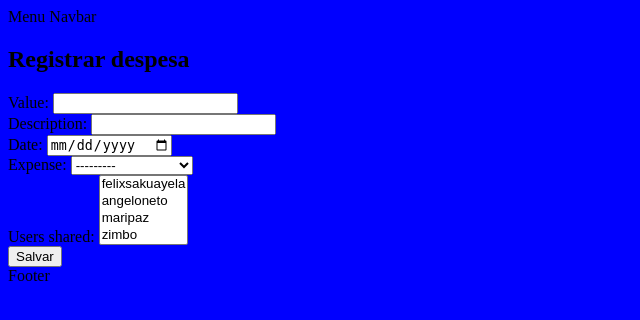
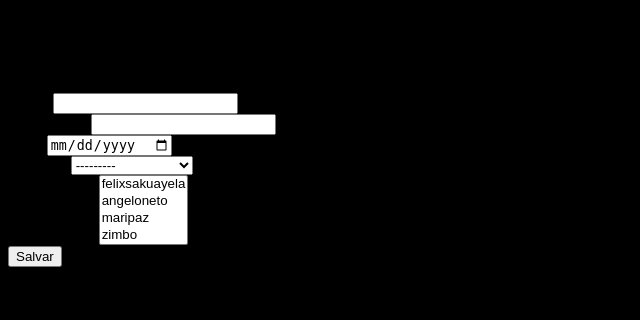
Before and after one commit to felixsakuayela/yourbills, a Django app: page /expenses/create_spent/ in a window 1280 px wide. Shown: the top 320 px of the page, without its empty margins (0-640 px from the left). Run offline with Django 4.2, Linux system fonts and the light colour scheme; a user stored in the database is signed in; data comes from the database, SQL or seed files in the repository.

Commit message:
atualização cor

```diff
--- a/templates/static/css/styles.css
+++ b/templates/static/css/styles.css
@@ -1 +1 @@
-body{ background-color: blue;}
+body{ background-color: black;}
```
